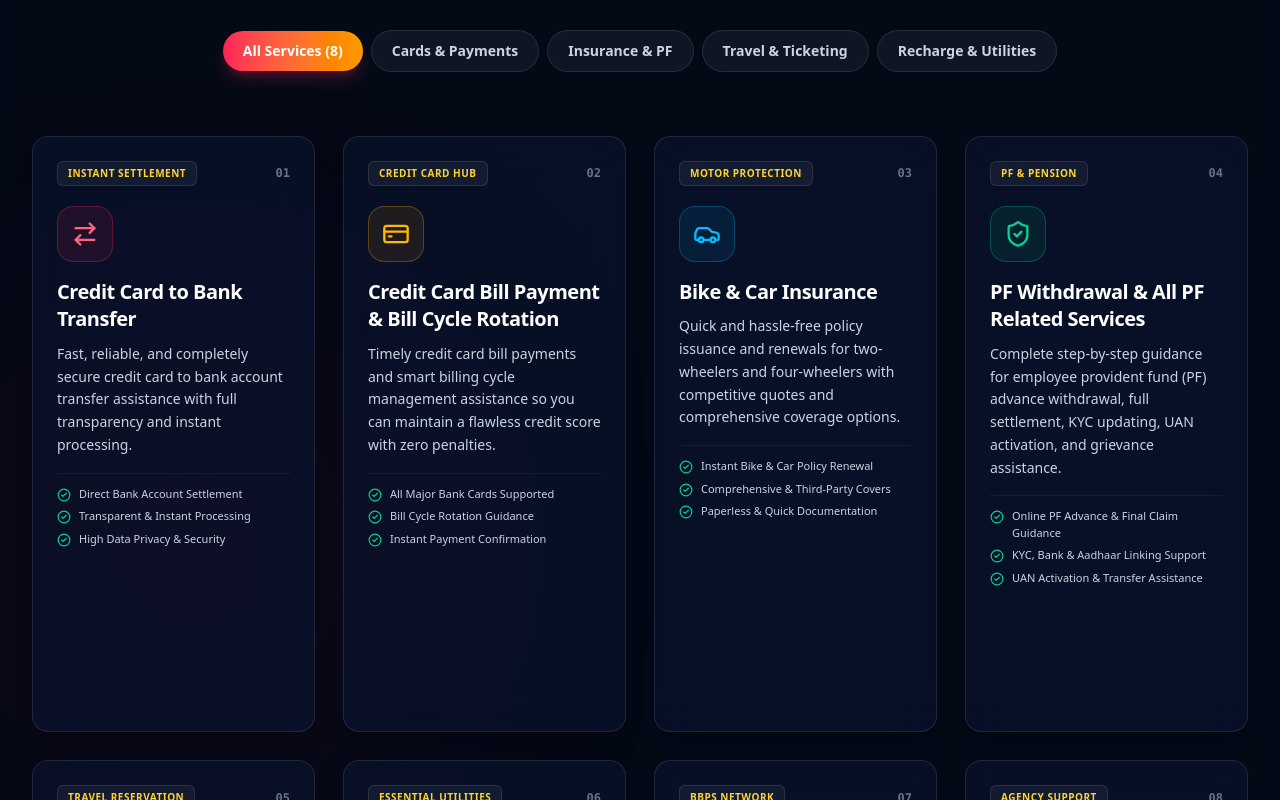
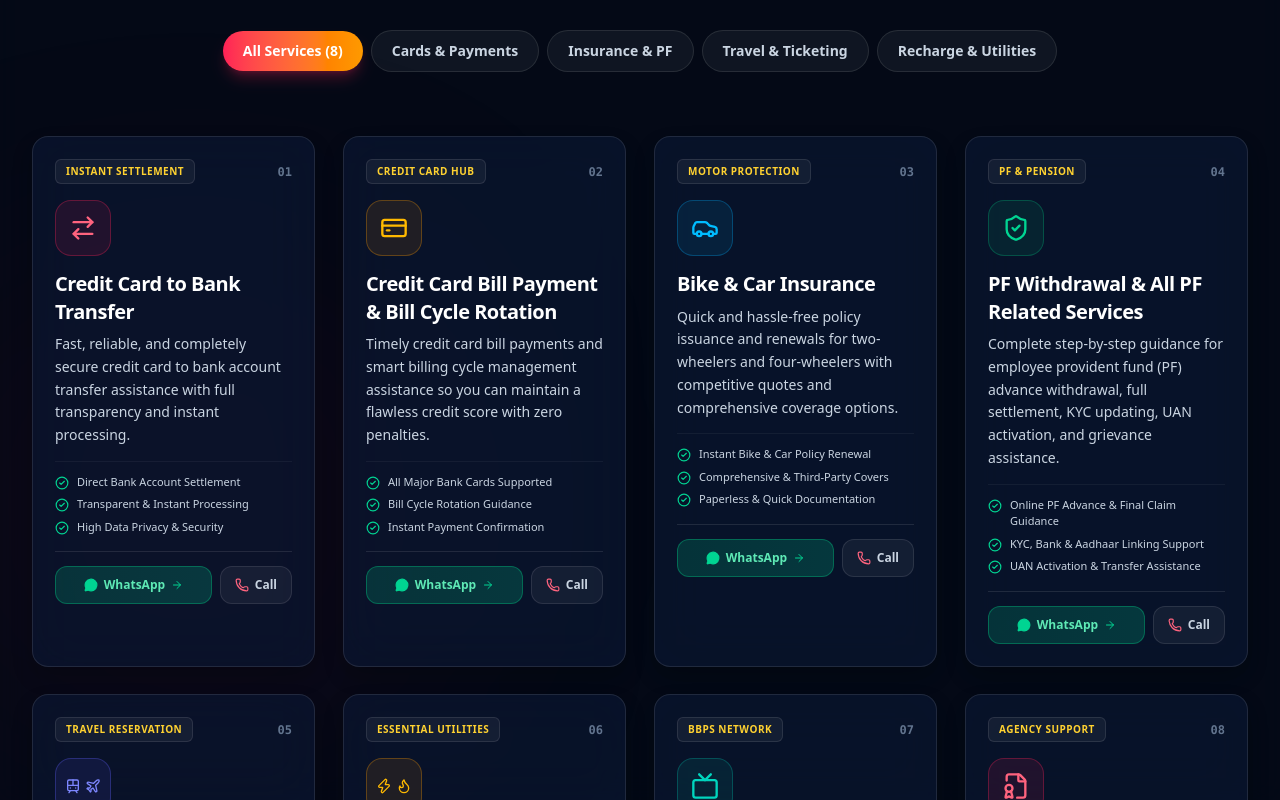
Before and after one commit to hardiknk/krisha-enterprise, a Next.js app: page / in a window 1280 px wide. Shown: the part 2000-2800 px from the top of the page. Built offline with nearby package versions, Linux system fonts and the light colour scheme.

Commit message:
style(cards): eliminate bottom dead space and increase hover zoom magnification to 1.045x

```diff
--- a/components/GlowCard.tsx
+++ b/components/GlowCard.tsx
@@ -7,6 +7,7 @@ interface GlowCardProps {
   className?: string;
   glowColor?: "red" | "gold" | "blue" | "emerald";
   onClick?: () => void;
+  scaleOnHover?: number;
 }
 
 export default function GlowCard({
@@ -14,6 +15,7 @@ export default function GlowCard({
   className = "",
   glowColor = "red",
   onClick,
+  scaleOnHover = 1.045,
 }: GlowCardProps) {
   const cardRef = useRef<HTMLDivElement>(null);
   const [mousePos, setMousePos] = useState({ x: 0, y: 0 });
@@ -29,17 +31,17 @@ export default function GlowCard({
   };
 
   const glowStyles = {
-    red: "rgba(225, 29, 72, 0.18)",
-    gold: "rgba(245, 158, 11, 0.18)",
-    blue: "rgba(37, 99, 235, 0.18)",
-    emerald: "rgba(16, 185, 129, 0.18)",
+    red: "rgba(225, 29, 72, 0.22)",
+    gold: "rgba(245, 158, 11, 0.22)",
+    blue: "rgba(37, 99, 235, 0.22)",
+    emerald: "rgba(16, 185, 129, 0.22)",
   };
 
   const borderHighlightStyles = {
-    red: "rgba(225, 29, 72, 0.4)",
-    gold: "rgba(245, 158, 11, 0.4)",
-    blue: "rgba(59, 130, 246, 0.4)",
-    emerald: "rgba(52, 211, 153, 0.4)",
+    red: "rgba(225, 29, 72, 0.55)",
+    gold: "rgba(245, 158, 11, 0.55)",
+    blue: "rgba(59, 130, 246, 0.55)",
+    emerald: "rgba(52, 211, 153, 0.55)",
   };
 
   return (
@@ -49,9 +51,15 @@ export default function GlowCard({
       onMouseEnter={() => setIsHovered(true)}
       onMouseLeave={() => setIsHovered(false)}
       onClick={onClick}
-      className={`relative rounded-2xl overflow-hidden transition-all duration-300 ${className}`}
+      className={`relative rounded-2xl overflow-hidden transition-all duration-300 ease-out will-change-transform ${className}`}
       style={{
-        transform: isHovered ? "translateY(-4px)" : "translateY(0px)",
+        transform: isHovered
+          ? `translateY(-6px) scale(${scaleOnHover})`
+          : "translateY(0px) scale(1)",
+        zIndex: isHovered ? 20 : 1,
+        boxShadow: isHovered
+          ? "0 20px 40px -10px rgba(0, 0, 0, 0.8), 0 0 25px -2px rgba(255, 255, 255, 0.08)"
+          : "0 10px 25px -5px rgba(0, 0, 0, 0.3)",
       }}
     >
       {/* Interactive mouse follow gradient */}
@@ -75,7 +83,7 @@ export default function GlowCard({
       />
 
       {/* Content wrapper */}
-      <div className="relative z-10 h-full">{children}</div>
+      <div className="relative z-10">{children}</div>
     </div>
   );
 }
--- a/components/Services.tsx
+++ b/components/Services.tsx
@@ -167,11 +167,11 @@ export default function Services() {
             <GlowCard
               key={service.id}
               glowColor={getGlowColor(index)}
-              className="bg-[#0a1733]/60 border border-white/10 hover:border-white/20 p-6 flex flex-col justify-between group shadow-xl backdrop-blur-xl"
+              className="bg-[#0a1733]/70 border border-white/10 hover:border-white/20 p-5 sm:p-5.5 flex flex-col justify-between group shadow-xl backdrop-blur-xl"
             >
-              <div className="flex flex-col h-full">
+              <div>
                 {/* Header: Category Badge & Number */}
-                <div className="flex items-center justify-between mb-5">
+                <div className="flex items-center justify-between mb-4">
                   <span className="text-[10px] font-bold uppercase tracking-wider px-2.5 py-1 rounded-md bg-white/5 text-amber-300 border border-white/10">
                     {service.categoryBadge}
                   </span>
@@ -181,7 +181,7 @@ export default function Services() {
                 </div>
 
                 {/* Animated Icon */}
-                <div className="mb-4">
+                <div className="mb-3.5">
                   {renderIcon(service.iconType)}
                 </div>
 
@@ -191,12 +191,12 @@ export default function Services() {
                 </h3>
 
                 {/* Short Description */}
-                <p className="mt-2.5 text-xs sm:text-sm text-slate-300 leading-relaxed">
+                <p className="mt-2 text-xs sm:text-sm text-slate-300 leading-relaxed">
                   {service.shortDescription}
                 </p>
 
-                {/* Bullet Highlights */}
-                <ul className="mt-4 space-y-1.5 pt-3 border-t border-white/5 flex-1">
+                {/* Bullet Highlights - Compact without dead empty space */}
+                <ul className="mt-3.5 space-y-1.5 pt-3 border-t border-white/5">
                   {service.highlights.map((highlight, hIdx) => (
                     <li
                       key={hIdx}
@@ -209,31 +209,29 @@ export default function Services() {
                 </ul>
               </div>
 
-              {/* Action Buttons */}
-              <div className="mt-6 pt-4 border-t border-white/10 space-y-2">
+              {/* Action Buttons - Compact Side-by-Side to eliminate trailing space */}
+              <div className="mt-4 pt-3.5 border-t border-white/10 flex items-center gap-2">
                 <a
                   href={`https://wa.me/917600468552?text=${encodeURIComponent(
                     service.whatsappMessage
                   )}`}
                   target="_blank"
                   rel="noopener noreferrer"
-                  className="w-full inline-flex items-center justify-between px-4 py-2.5 rounded-xl bg-gradient-to-r from-emerald-500/20 to-emerald-400/20 hover:from-emerald-500/30 hover:to-emerald-400/30 text-emerald-300 font-bold text-xs transition-colors border border-emerald-500/40 focus:outline-none focus:ring-2 focus:ring-emerald-400"
+                  className="flex-1 inline-flex items-center justify-center gap-1.5 px-3 py-2.5 rounded-xl bg-gradient-to-r from-emerald-500/20 to-emerald-400/20 hover:from-emerald-500/30 hover:to-emerald-400/30 text-emerald-300 font-bold text-xs transition-colors border border-emerald-500/40 focus:outline-none focus:ring-2 focus:ring-emerald-400"
                   aria-label={`Inquire about ${service.title} on WhatsApp`}
                 >
-                  <span className="inline-flex items-center gap-2">
-                    <MessageCircle className="w-4 h-4 fill-current text-emerald-400" />
-                    Inquire on WhatsApp
-                  </span>
-                  <ArrowRight className="w-3.5 h-3.5" />
+                  <MessageCircle className="w-3.5 h-3.5 fill-current text-emerald-400 shrink-0" />
+                  <span>WhatsApp</span>
+                  <ArrowRight className="w-3 h-3 text-emerald-400" />
                 </a>
 
                 <a
                   href={BUSINESS_INFO.phoneTel}
-                  className="w-full inline-flex items-center justify-center gap-1.5 px-3.5 py-2 rounded-xl bg-white/5 hover:bg-white/10 text-slate-300 font-bold text-xs transition-colors border border-white/10 focus:outline-none focus:ring-2 focus:ring-white"
-                  aria-label={`Call 7600468552 for ${service.title}`}
+                  className="inline-flex items-center justify-center gap-1.5 px-3.5 py-2.5 rounded-xl bg-white/5 hover:bg-white/10 text-slate-300 font-bold text-xs transition-colors border border-white/10 focus:outline-none focus:ring-2 focus:ring-white shrink-0"
+                  aria-label={`Call ${BUSINESS_INFO.phone} for ${service.title}`}
                 >
                   <Phone className="w-3.5 h-3.5 text-rose-400" />
-                  Call {BUSINESS_INFO.phone}
+                  <span>Call</span>
                 </a>
               </div>
             </GlowCard>
```
